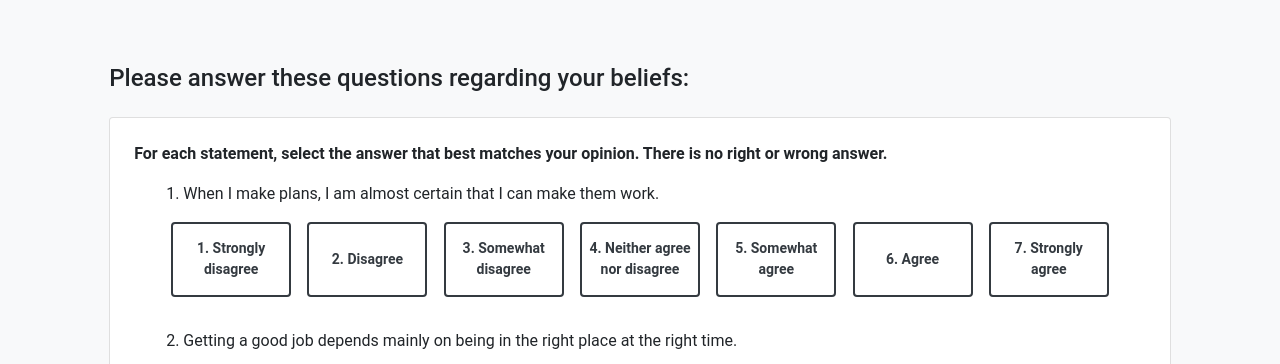
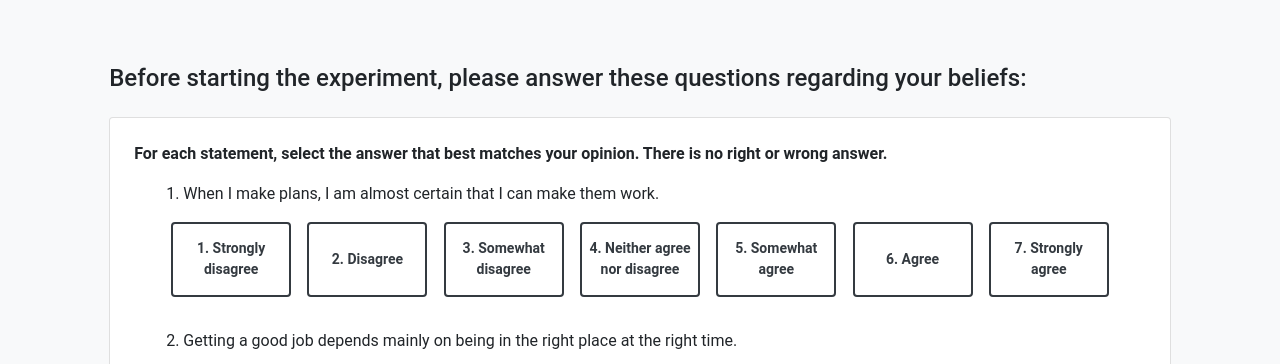
Before and after one commit to lucas-bs/thesis-survey, a Flask app: page /locus in a window 1280 px wide. Shown: the part 56-420 px from the top of the page. Run offline with Flask 3, Linux system fonts and the light colour scheme; a user stored in the database is signed in; some libraries are stand-ins or nearby versions.

Commit message:
Update locus.html

```diff
--- a/gpt/templates/locus.html
+++ b/gpt/templates/locus.html
@@ -4,7 +4,7 @@
 <div class="row justify-content-center mt-5">
     <div class="col-md-10">
         <p>
-        <h4>Please answer these questions regarding your beliefs:</h4>
+        <h4>Before starting the experiment, please answer these questions regarding your beliefs:</h4>
         </p>
         <div class="card my-4 p-4">
             <div class="locus-container">
```
